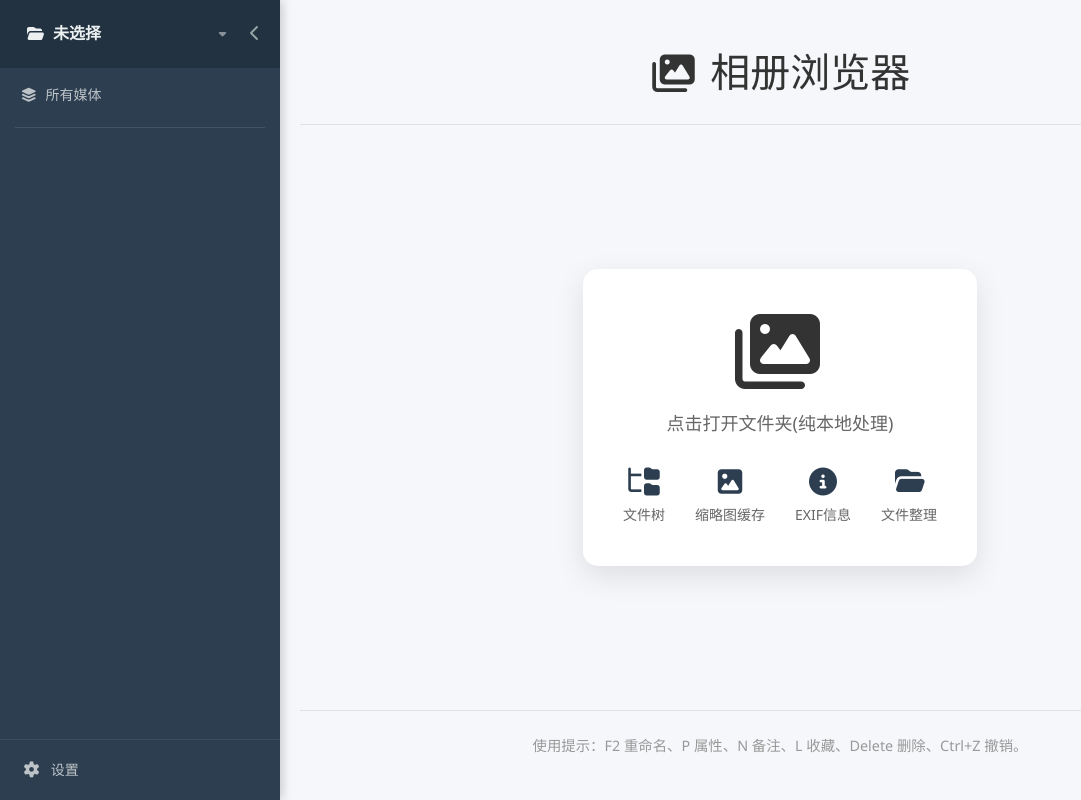
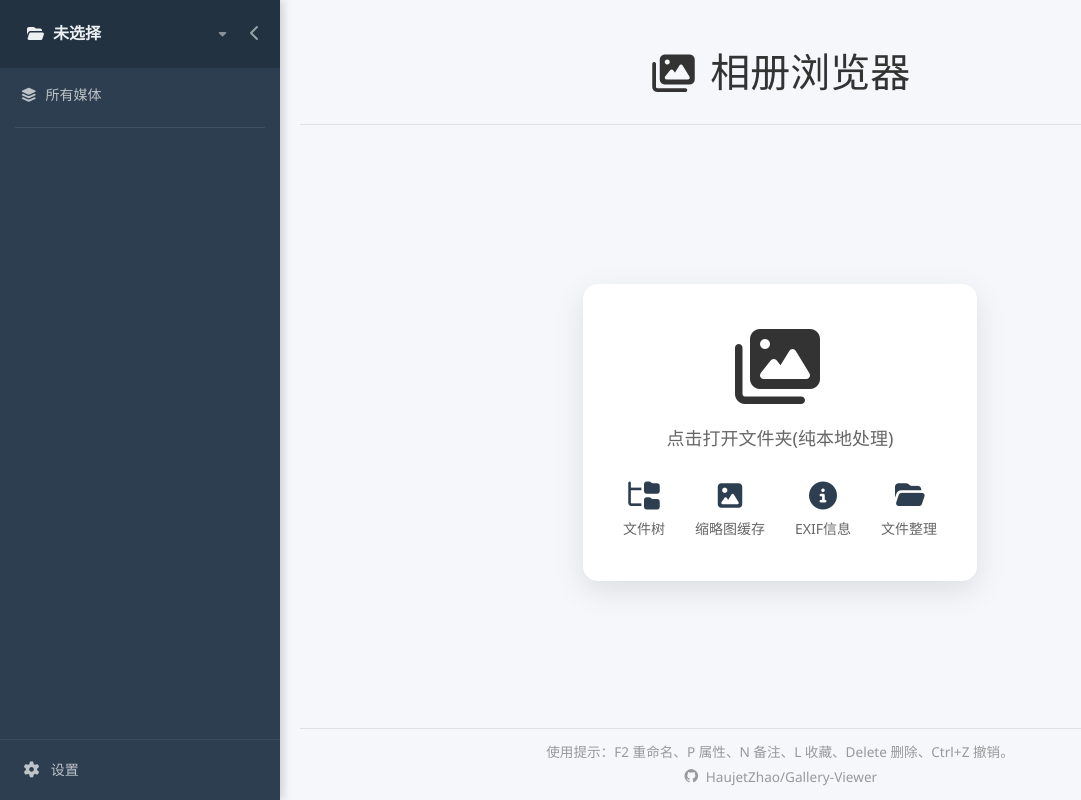
Before and after one commit to HaujetZhao/Gallery-Viewer, a Vue app: page / in a window 1280 px wide. Shown: the whole page, without its empty margins (0-1081 px from the left). Built offline with nearby package versions, Linux system fonts and the light colour scheme.

Commit message:
feat: footer 加 GitHub 链接(项目名)并压缩高度 + 首次默认钉住侧栏

```diff
--- a/src/App.vue
+++ b/src/App.vue
@@ -300,6 +300,7 @@ function onVisibilityChange() {
         </div>
         <div class="footer">
           <p>使用提示：F2 重命名、P 属性、N 备注、L 收藏、Delete 删除、Ctrl+Z 撤销。</p>
+          <p><a class="footer-link" href="https://github.com/HaujetZhao/Gallery-Viewer" target="_blank" rel="noopener noreferrer"><i class="fab fa-github" /> HaujetZhao/Gallery-Viewer</a></p>
         </div>
       </div>
     </div>
@@ -313,6 +314,7 @@ function onVisibilityChange() {
         <Gallery />
         <div class="footer">
           <p>使用提示：F2 重命名、P 属性、N 备注、L 收藏、Delete 删除、Ctrl+Z 撤销。</p>
+          <p><a class="footer-link" href="https://github.com/HaujetZhao/Gallery-Viewer" target="_blank" rel="noopener noreferrer"><i class="fab fa-github" /> HaujetZhao/Gallery-Viewer</a></p>
         </div>
       </div>
     </div>
@@ -691,11 +693,11 @@ function onVisibilityChange() {
 }
 
 .footer {
-    margin-top: 30px;
+    margin-top: 18px;
     text-align: center;
-    padding: 15px;
+    padding: 9px 15px;
     color: var(--text-muted);
-    font-size: 0.9rem;
+    font-size: 0.85rem;
     border-top: 1px solid var(--color-gray-200);
 }
 
@@ -707,7 +709,19 @@ function onVisibilityChange() {
 }
 
 .footer p {
-    margin: 8px 0;
+    margin: 3px 0;
+}
+
+.footer-link {
+    color: var(--text-muted);
+    text-decoration: none;
+    display: inline-flex;
+    align-items: center;
+    gap: 6px;
+    transition: color 0.2s;
+}
+.footer-link:hover {
+    color: var(--accent-color);
 }
 
 /* ponytail: .footer-links 删除 —— 全工程无 DOM 使用(grep 零命中),原 layout.css 死代码 */
@@ -732,7 +746,7 @@ body.sidebar-pinned .main-content-wrapper {
 .container {
     max-width: 1400px;
     margin: 0 auto;
-    padding: 20px;
+    padding: 20px 20px 0;
     width: 100%;
     display: flex;
     flex-direction: column;
@@ -742,12 +756,12 @@ body.sidebar-pinned .main-content-wrapper {
 /* 窄屏:容器 padding 随视口缩小,与图库行内 gap(15→5)匹配,边缘不再比卡片间隙更宽 */
 @media (max-width: 768px) {
     .container {
-        padding: 12px;
+        padding: 12px 12px 0;
     }
 }
 @media (max-width: 480px) {
     .container {
-        padding: 8px;
+        padding: 8px 8px 0;
     }
 }
 
```
